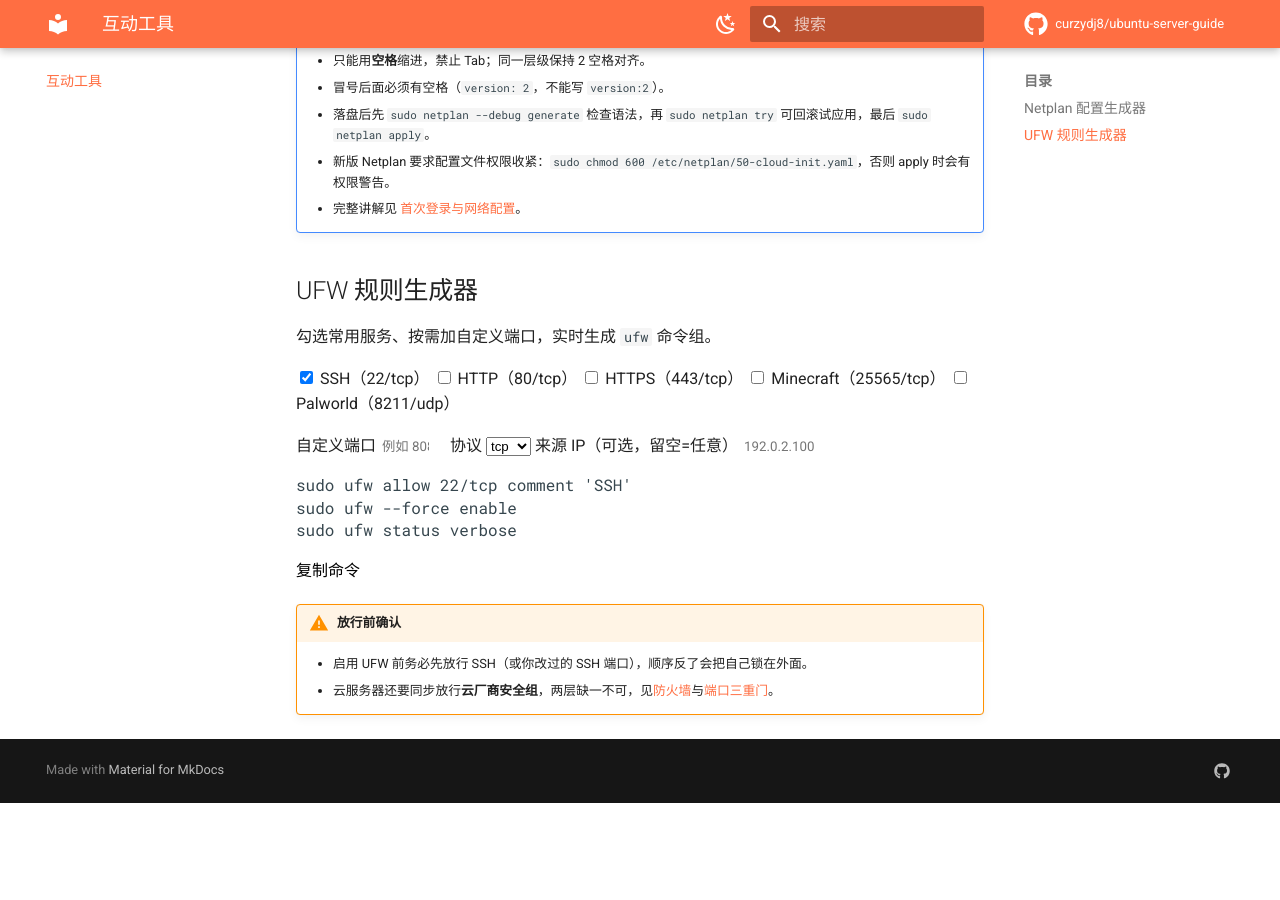
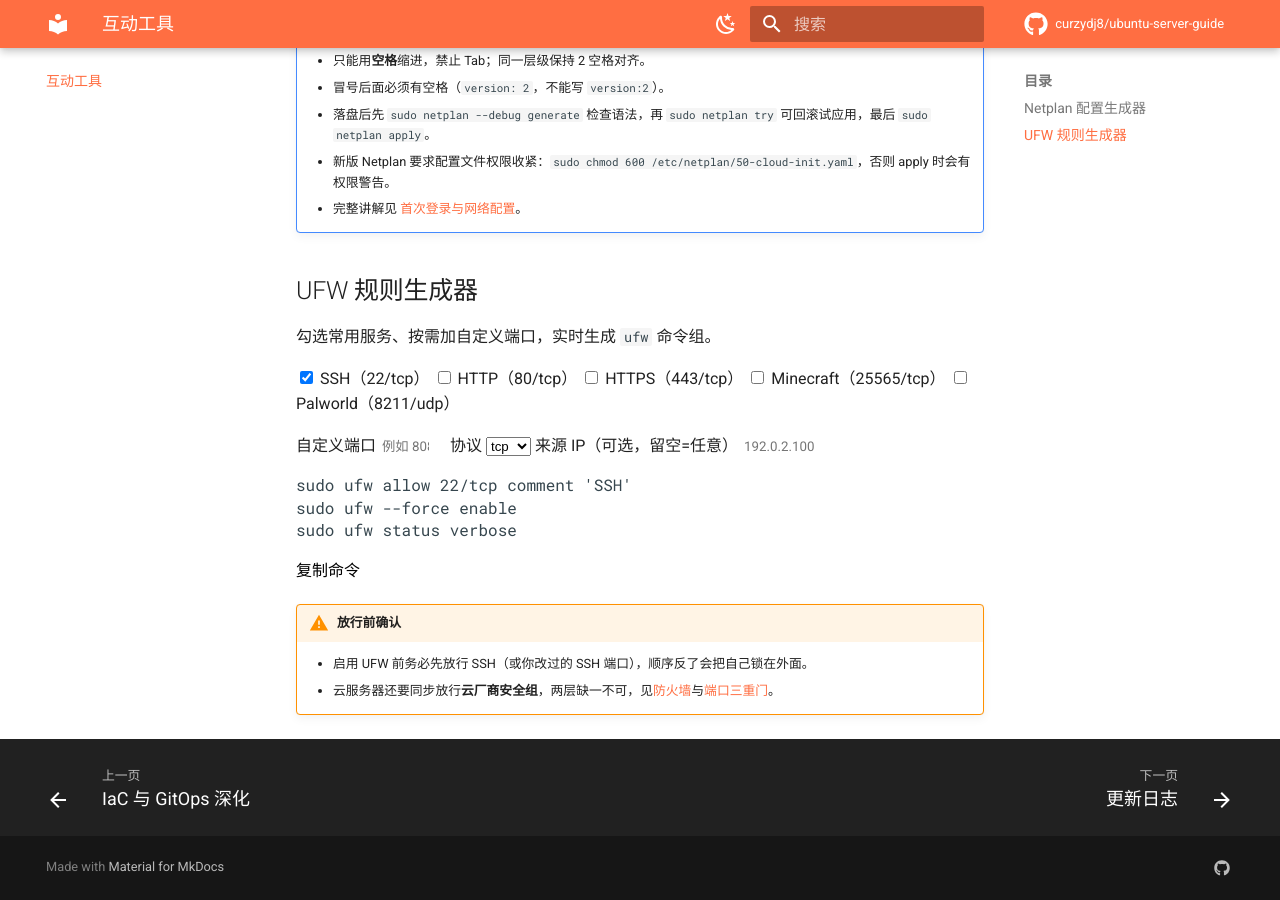
Before and after one commit to curzydj8/ubuntu-server-guide, an MkDocs documentation site: the page built from docs/tools/index.md, in a window 1280 px wide and 900 px high, scrolled down 1026 px. Built offline with MkDocs 1.6.1 and Material for MkDocs 9.7.7, drawn with Linux system fonts in a browser that asks for light colours; comment, search, counter and statistics services are not loaded; before the commit the page ends 1829 px from its top, so only the background shows below that; some of the changed lines change nothing that is shown.

Commit message:
v4.1：补齐文档站四件套（navigation.instant + navigation.footer），工具页脚本适配无刷新切换

```diff
--- a/docs/tools/index.md
+++ b/docs/tools/index.md
@@ -129,19 +129,31 @@
     });
   });
 }
-["np-iface", "np-dhcp", "np-ip", "np-gw", "np-dns"].forEach(function (id) {
-  document.getElementById(id).addEventListener("input", npGenerate);
-  document.getElementById(id).addEventListener("change", npGenerate);
-});
-document.querySelectorAll(".ufw-preset").forEach(function (el) {
-  el.addEventListener("change", ufwGenerate);
-});
-["ufw-port", "ufw-proto", "ufw-src"].forEach(function (id) {
-  document.getElementById(id).addEventListener("input", ufwGenerate);
-  document.getElementById(id).addEventListener("change", ufwGenerate);
-});
-bindCopy("np-copy", "np-out", "np-msg");
-bindCopy("ufw-copy", "ufw-out", "ufw-msg");
-npGenerate();
-ufwGenerate();
+function initGuideTools() {
+  var out = document.getElementById("np-out");
+  if (!out || out.getAttribute("data-ready") === "1") {
+    return;
+  }
+  out.setAttribute("data-ready", "1");
+  ["np-iface", "np-dhcp", "np-ip", "np-gw", "np-dns"].forEach(function (id) {
+    document.getElementById(id).addEventListener("input", npGenerate);
+    document.getElementById(id).addEventListener("change", npGenerate);
+  });
+  document.querySelectorAll(".ufw-preset").forEach(function (el) {
+    el.addEventListener("change", ufwGenerate);
+  });
+  ["ufw-port", "ufw-proto", "ufw-src"].forEach(function (id) {
+    document.getElementById(id).addEventListener("input", ufwGenerate);
+    document.getElementById(id).addEventListener("change", ufwGenerate);
+  });
+  bindCopy("np-copy", "np-out", "np-msg");
+  bindCopy("ufw-copy", "ufw-out", "ufw-msg");
+  npGenerate();
+  ufwGenerate();
+}
+if (window.document$ && typeof document$.subscribe === "function") {
+  document$.subscribe(initGuideTools);
+}
+document.addEventListener("DOMContentLoaded", initGuideTools);
+initGuideTools();
 </script>
--- a/mkdocs.yml
+++ b/mkdocs.yml
@@ -24,6 +24,8 @@
   features:
     - navigation.tabs
     - navigation.sections
+    - navigation.instant
+    - navigation.footer
     - content.action.edit
     - content.action.view
     - navigation.top
```
